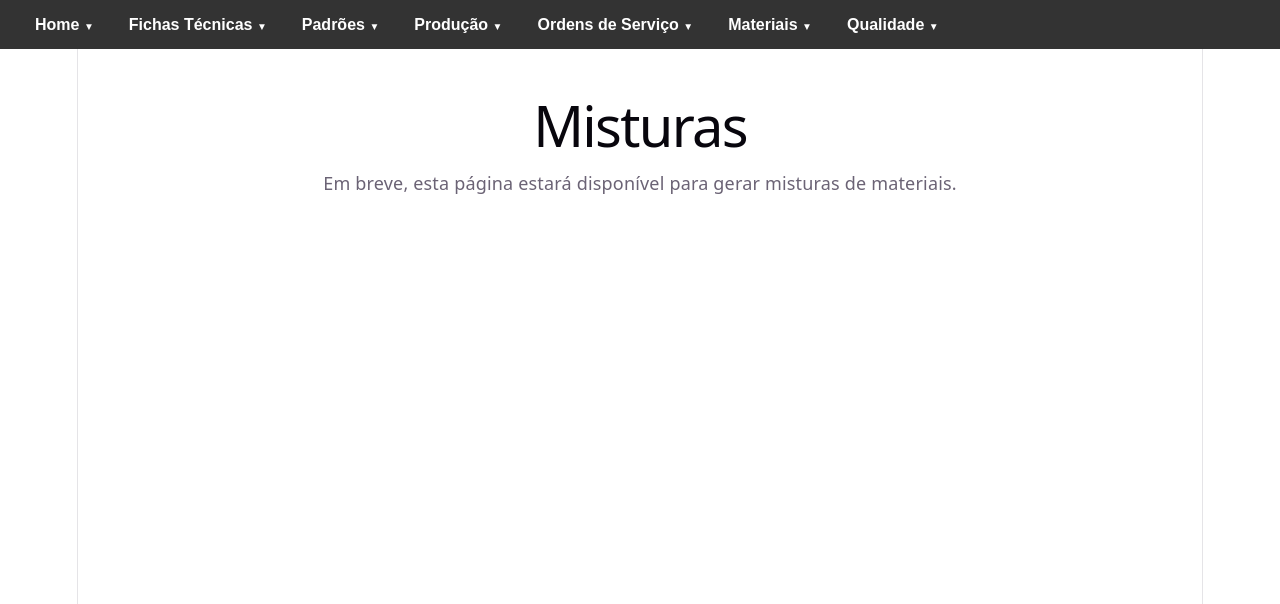
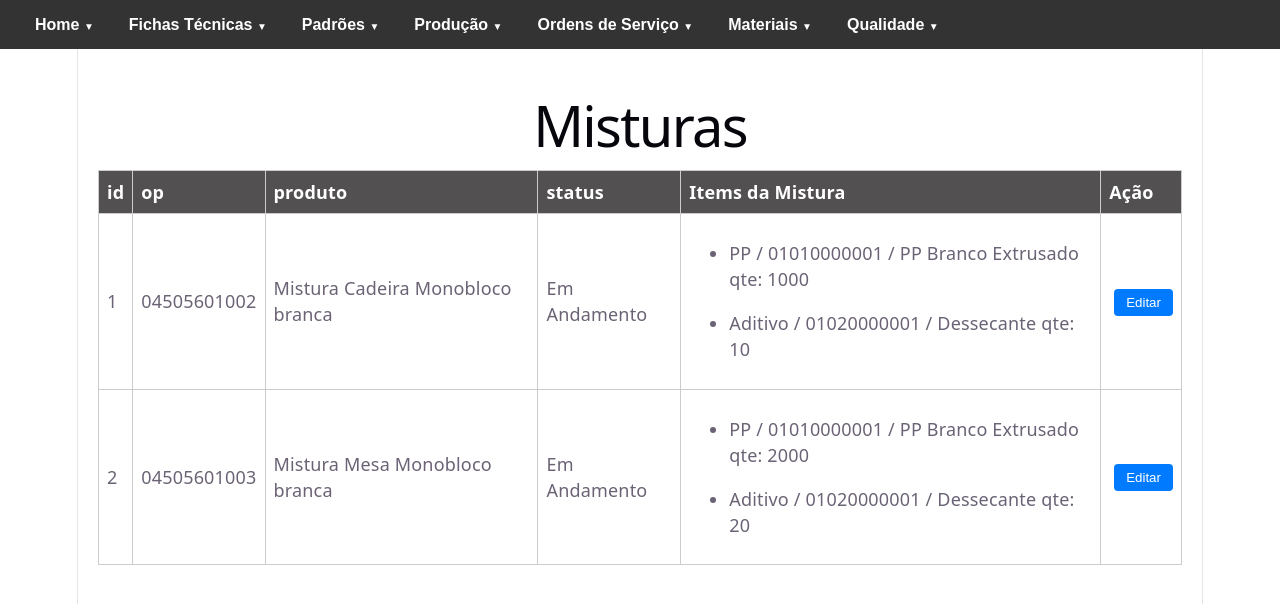
Before and after one commit to andreosenna/FichaTecnica, a React (Vite) app in the folder FTPv1/: page /GerarMistura in a window 1280 px wide. Shown: the top 604 px of the page. Built offline with nearby package versions, Linux system fonts and the light colour scheme.

Commit message:
inicio mistura

```diff
--- a/FTPv1/src/pages/MP/Misturas.jsx
+++ b/FTPv1/src/pages/MP/Misturas.jsx
@@ -1,8 +1,71 @@
+import React,{useState,useEffect} from 'react'
+import supabase from '../../conexao/conexao'
+import {useNavigate} from 'react-router-dom'
+
 export default function Misturas() {
+const [mistura, setMistura] = useState([
+    {id:1,op:"04505601002",produto:"Mistura Cadeira Monobloco branca",status:"Em Andamento",
+        formula:{
+        1:{tipo:"PP", cod:"01010000001",descMP:"PP Branco Extrusado",quantidade:1000},
+        2:{tipo:"Aditivo", cod:"01020000001",descMP:"Dessecante",quantidade:10}
+        }
+
+    },
+    {id:2,op:"04505601003",produto:"Mistura Mesa Monobloco branca",status:"Em Andamento",
+        formula:{
+        1:{tipo:"PP", cod:"01010000001",descMP:"PP Branco Extrusado",quantidade:2000},
+        2:{tipo:"Aditivo", cod:"01020000001",descMP:"Dessecante",quantidade:20}
+    }
+}
+])
+const navigate = useNavigate()
+
+const handleEditar= (m) =>{
+return alert(`Registro ${m.id} / ${m.produto}`)
+navigate(`/ApontamentoMisturas/${m.id}`,{state:{data:m}})
+
+}
+
+
     return (
         <>
             <h1>Misturas</h1>
-            <p>Em breve, esta página estará disponível para gerar misturas de materiais.</p>
+        <table style={{border:"1px solid black"}}>
+            <thead>
+                <tr>
+                    <th>id</th>
+                    <th>op</th>
+                    <th>produto</th>
+                    <th>status</th>
+                    <th>Items da Mistura</th>
+                    <th>Ação</th>
+                </tr>
+            </thead>
+            <tbody>
+                {mistura.map((m=>(
+                    <tr  key={m.id}>
+                        <td>{m.id}</td>
+                        <td>{m.op}</td>
+                        <td>{m.produto}</td>
+                        <td>{m.status}</td>
+                        <td>
+
+                        {Object.values(m.formula).map((item,index)=>(
+                        <ul key={index}>
+                        <li>{item.tipo} / {item.cod} / {item.descMP} qte: {item.quantidade}</li>
+                        </ul>
+
+                        ))
+
+                        }
+                    </td>
+                    <td><button onClick={e=>handleEditar(m)}>Editar</button></td>
+            </tr>
+                )))
+
+                }
+            </tbody>
+        </table>
         </>
     )
 }
```
Also changed, not shown: FTPv1/src/pages/MP/ApontamentoMistura.jsx (added, +24 -0 lines).
